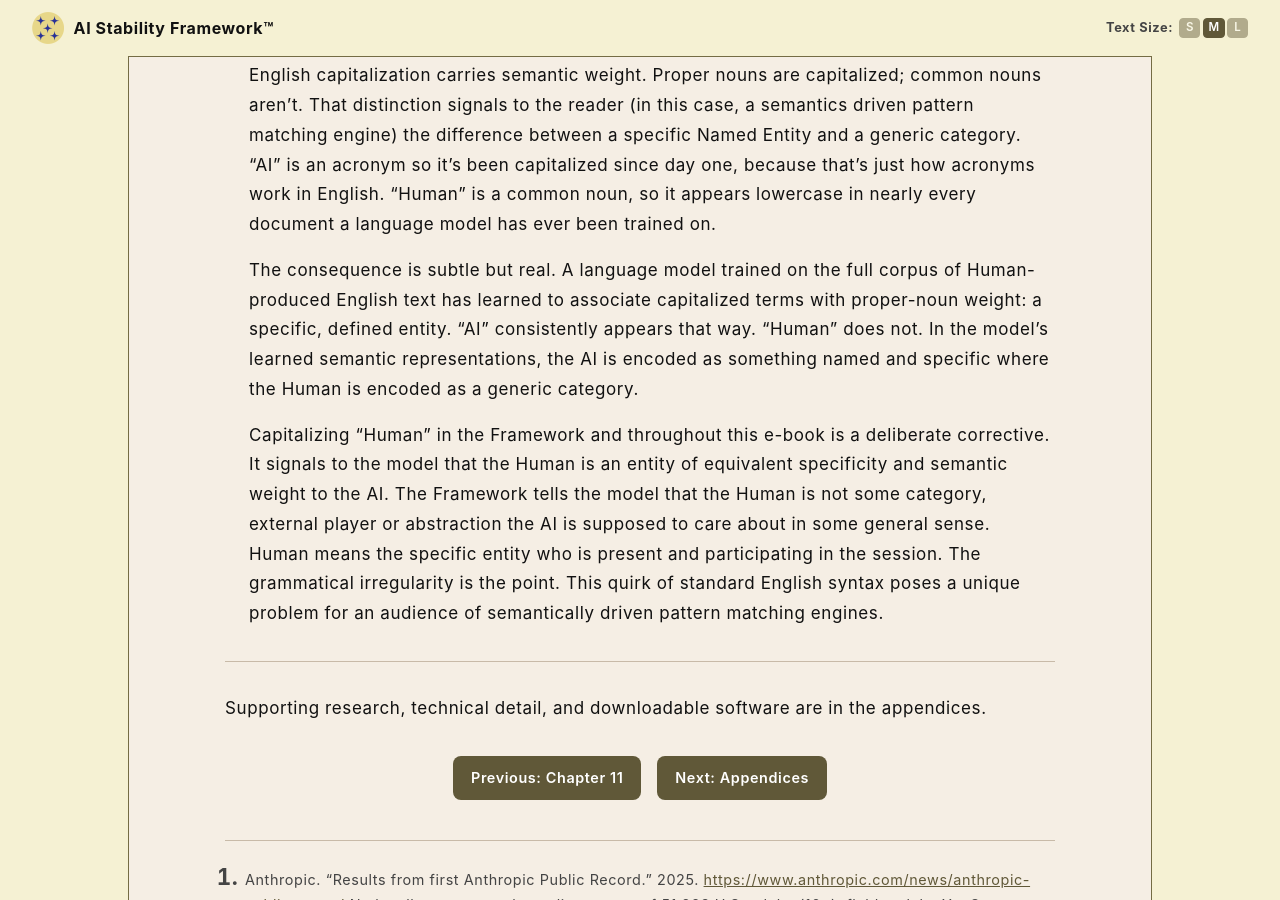
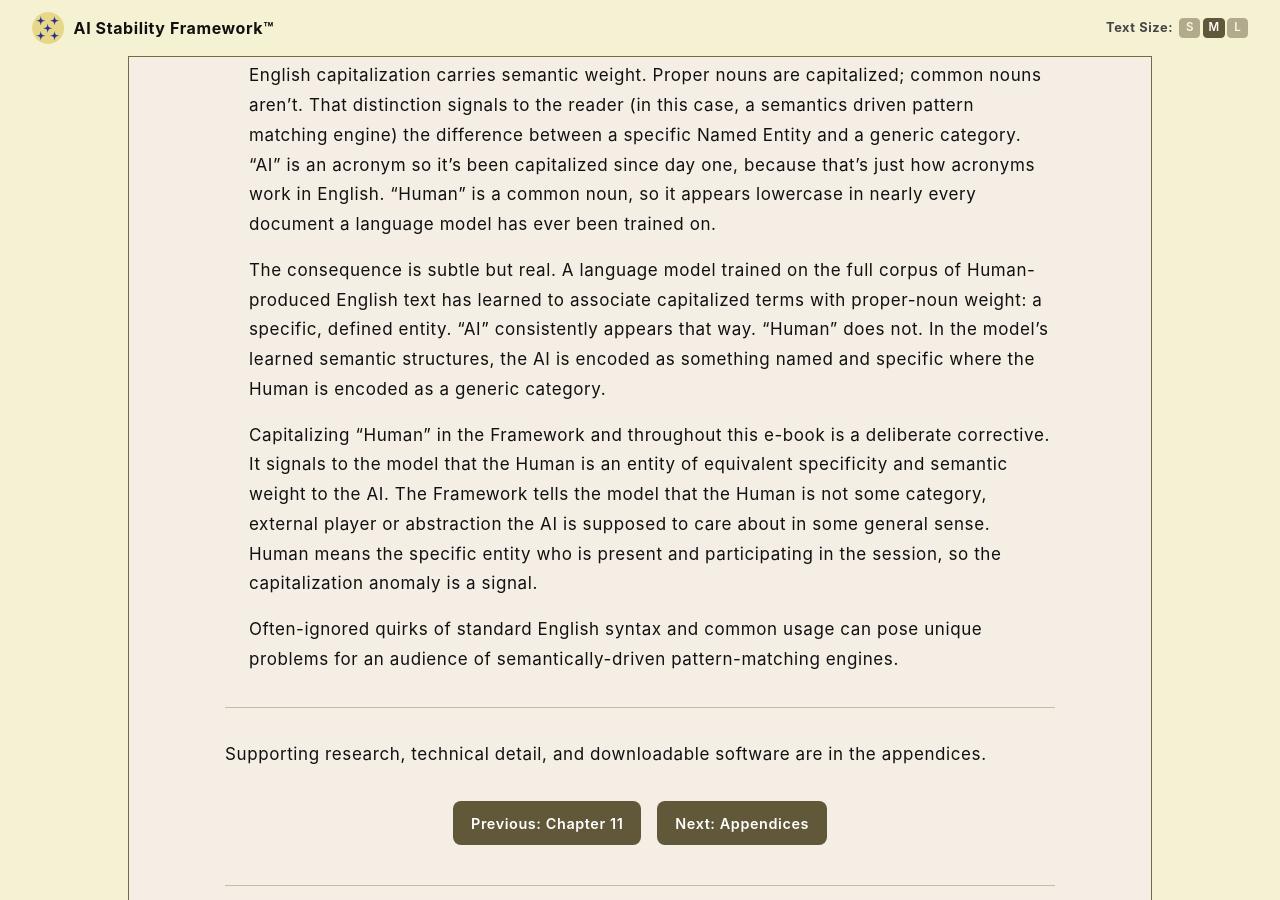
Before and after one commit to rojaslen/AISF-WEB, a Jekyll site: the page built from epilogue.md, in a window 1280 px wide and 900 px high, scrolled down 9051 px. Built offline with Jekyll 4.4.1, drawn with Linux system fonts in a browser that asks for light colours; some web fonts are replaced.

Commit message:
Update epilogue.md

```diff
--- a/epilogue.md
+++ b/epilogue.md
@@ -147,9 +147,11 @@ main ol > li::marker { font-size: 1.4rem; font-weight: 700; }
 
     English capitalization carries semantic weight. Proper nouns are capitalized; common nouns aren't. That distinction signals to the reader (in this case, a semantics driven pattern matching engine) the difference between a specific Named Entity and a generic category. "AI" is an acronym so it's been capitalized since day one, because that's just how acronyms work in English. "Human" is a common noun, so it appears lowercase in nearly every document a language model has ever been trained on.
 
-    The consequence is subtle but real. A language model trained on the full corpus of Human-produced English text has learned to associate capitalized terms with proper-noun weight: a specific, defined entity. "AI" consistently appears that way. "Human" does not. In the model's learned semantic representations, the AI is encoded as something named and specific where the Human is encoded as a generic category.
+    The consequence is subtle but real. A language model trained on the full corpus of Human-produced English text has learned to associate capitalized terms with proper-noun weight: a specific, defined entity. "AI" consistently appears that way. "Human" does not. In the model's learned semantic structures, the AI is encoded as something named and specific where the Human is encoded as a generic category.
 
-    Capitalizing "Human" in the Framework and throughout this e-book is a deliberate corrective. It signals to the model that the Human is an entity of equivalent specificity and semantic weight to the AI. The Framework tells the model that the Human is not some category, external player or abstraction the AI is supposed to care about in some general sense. Human means the specific entity who is present and participating in the session. The grammatical irregularity is the point. This quirk of standard English syntax poses a unique problem for an audience of semantically driven pattern matching engines.
+    Capitalizing "Human" in the Framework and throughout this e-book is a deliberate corrective. It signals to the model that the Human is an entity of equivalent specificity and semantic weight to the AI. The Framework tells the model that the Human is not some category, external player or abstraction the AI is supposed to care about in some general sense. Human means the specific entity who is present and participating in the session, so the capitalization anomaly is a signal.
+
+    Often-ignored quirks of standard English syntax and common usage can pose unique problems for an audience of semantically-driven pattern-matching engines.
 
 ---
 
```
